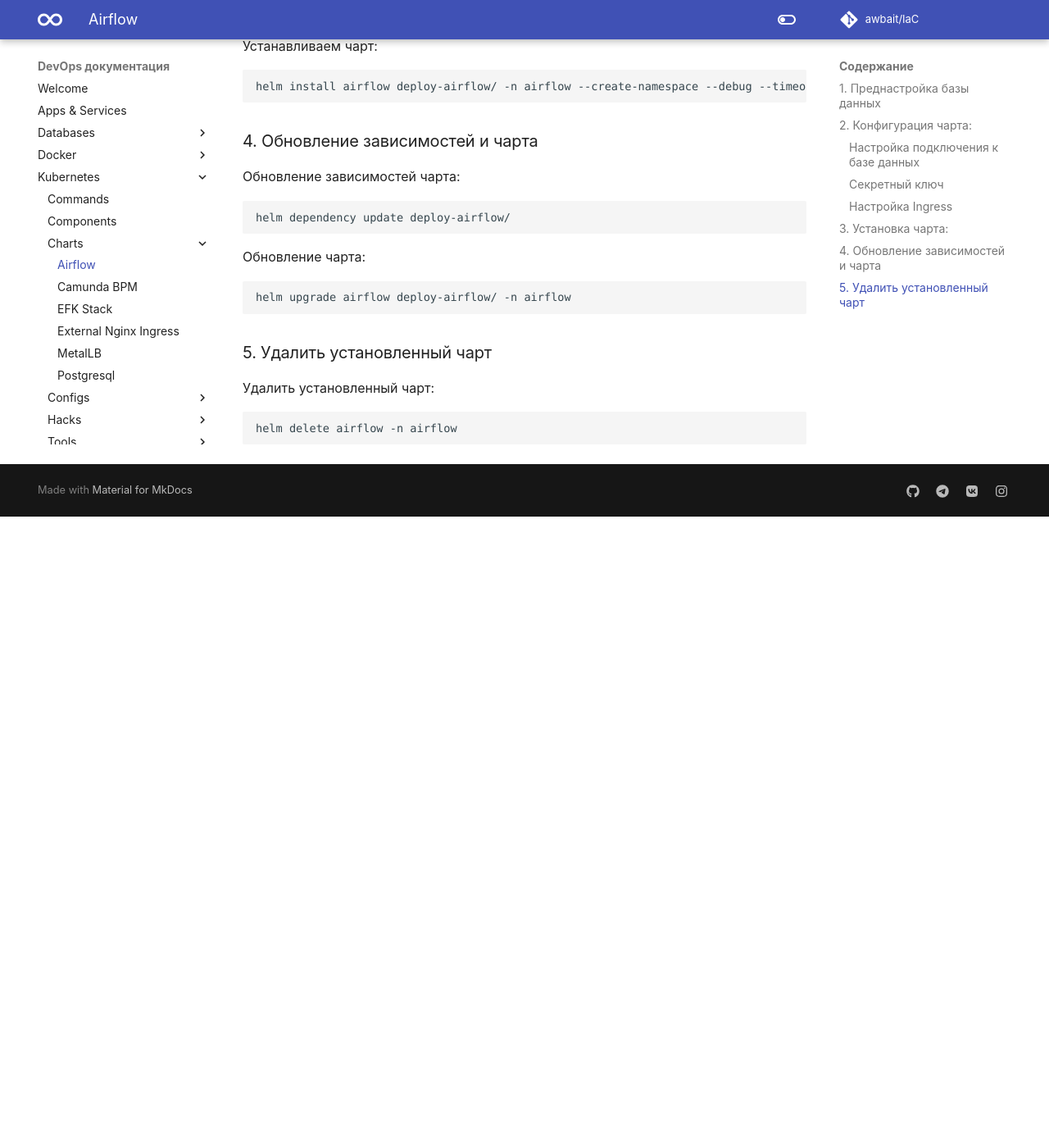
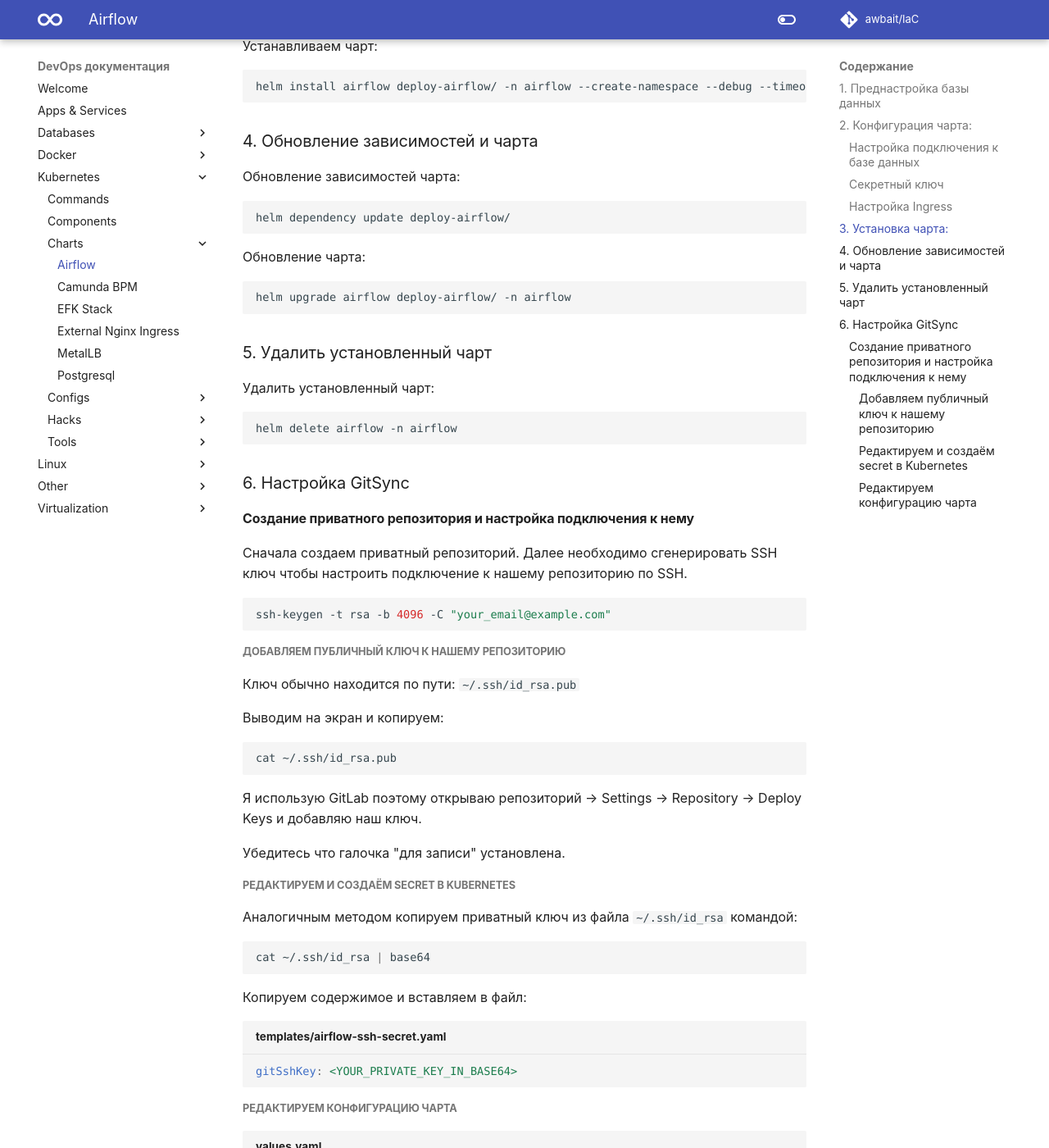
Before and after one commit to awbait/docs, an MkDocs documentation site: the page built from docs/kubernetes/charts/airflow.md, in a window 1280 px wide and 1400 px high, scrolled down 1626 px. Shown: the whole window at 82% size. Built offline with MkDocs 1.6.1 and Material for MkDocs 9.7.7, drawn with Linux system fonts in a browser that asks for light colours; comment, search, counter and statistics services are not loaded; before the commit the page ends 2256 px from its top, so only the background shows below that; some of the changed text lies outside the part shown.

Commit message:
update docs

````diff
--- a/docs/kubernetes/charts/airflow.md
+++ b/docs/kubernetes/charts/airflow.md
@@ -93,3 +93,58 @@
 ``` bash
 helm delete airflow -n airflow
 ```
+
+### 6. Настройка GitSync
+
+#### Создание приватного репозитория и настройка подключения к нему
+
+Сначала создаем приватный репозиторий. Далее необходимо сгенерировать SSH ключ чтобы настроить подключение к нашему репозиторию по SSH.
+
+``` bash
+ssh-keygen -t rsa -b 4096 -C "your_email@example.com"
+```
+
+##### Добавляем публичный ключ к нашему репозиторию
+
+Ключ обычно находится по пути: `~/.ssh/id_rsa.pub`
+
+Выводим на экран и копируем:
+``` bash
+cat ~/.ssh/id_rsa.pub
+```
+
+Я использую GitLab поэтому открываю репозиторий -> Settings -> Repository -> Deploy Keys и добавляю наш ключ.
+
+Убедитесь что галочка "для записи" установлена.
+
+##### Редактируем и создаём secret в Kubernetes
+
+Аналогичным методом копируем приватный ключ из файла `~/.ssh/id_rsa` командой:
+
+``` bash
+cat ~/.ssh/id_rsa | base64
+```
+
+Копируем содержимое и вставляем в файл:
+
+``` yaml title="templates/airflow-ssh-secret.yaml"
+gitSshKey: <YOUR_PRIVATE_KEY_IN_BASE64>
+```
+
+##### Редактируем конфигурацию чарта
+
+``` yaml title="values.yaml"
+dags:
+gitSync:
+  enabled: true
+  repo: ssh://git@domain.ru/progect-name/repo-name.git
+  branch: main
+  rev: HEAD
+  maxFailures: 0
+  subPath: "dags"
+  sshKeySecret: airflow-ssh-secret
+```
+
+Обновляем чарт из п.4
+
+Готово.
````
Also changed, not shown: docs/other/arenadata/adb.md (added, +13 -0 lines), docs/other/arenadata/adcm.md (+9 -0 lines).
